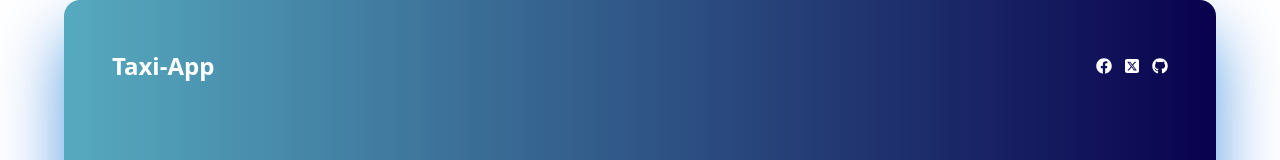
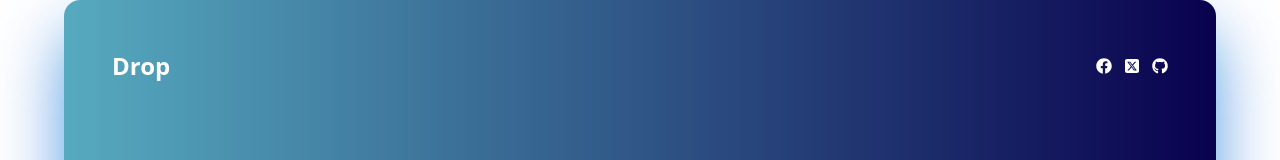
Before and after one commit to steezyAK/PowersRangers-taxi_app, a React (Vite) app in the folder PowerRangers-master/taxi-frontend/: page /comingsoon in a window 1280 px wide. Shown: the top 160 px of the page. Built offline with nearby package versions, Linux system fonts and the light colour scheme.

Commit message:
not important changes

```diff
--- a/PowerRangers-master/taxi-frontend/src/pages/ComingSoon/ComingSoon.jsx
+++ b/PowerRangers-master/taxi-frontend/src/pages/ComingSoon/ComingSoon.jsx
@@ -10,7 +10,7 @@ const ComingSoon = () => {
     <div className="card">
       <div className="header">
         <div className="logo">
-          <a href=".">Taxi-App</a>
+          <a href=".">Drop</a>
         </div>
         <div className="social">
           <a
```
Also changed, not shown: 1 other file (tests, documents, lock files or other folders).
